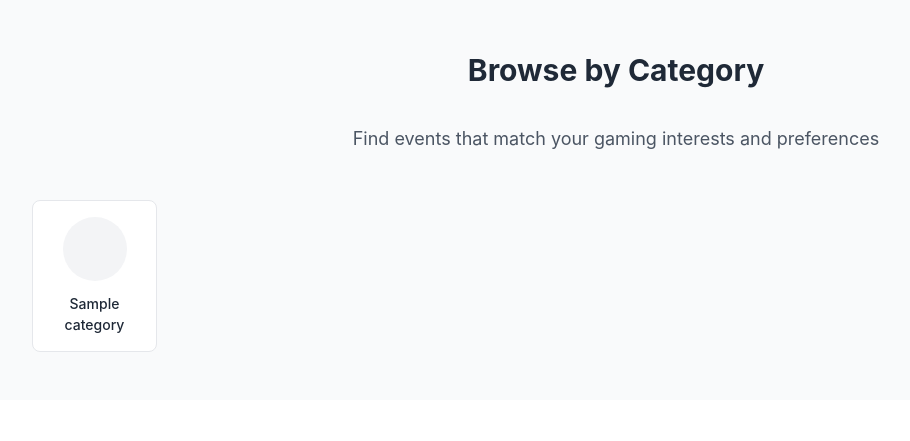
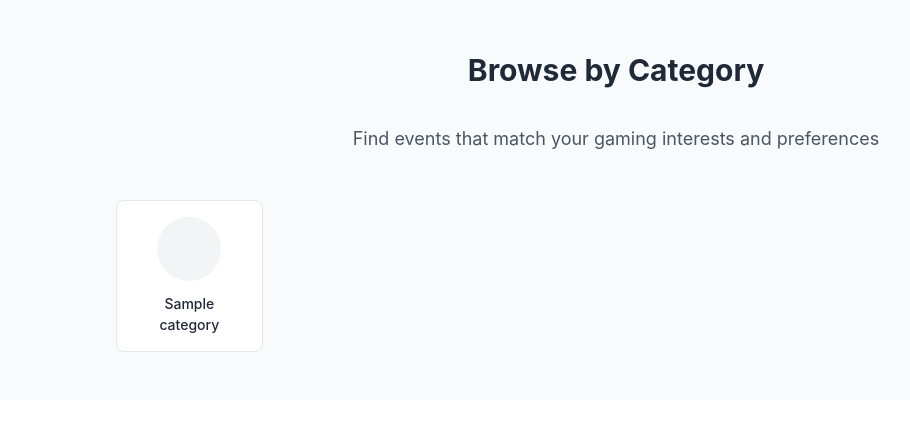
Before and after one commit to KircleR2/gamebuzz, a Django app: page / in a window 1280 px wide. Shown: the part 564-1005 px from the top of the page, without its empty margins (24-934 px from the left). Run offline with Django 5.2, Linux system fonts and the light colour scheme; tables that the repository leaves empty hold one stand-in row (values such as "Sample post"); data that the repository does not hold is empty.

Commit message:
Center-align category cards on home page

```diff
--- a/static/css/gamebuzz.css
+++ b/static/css/gamebuzz.css
@@ -762,6 +762,9 @@ body {
   display: grid;
   grid-template-columns: repeat(2, 1fr);
   gap: var(--spacing-6);
+  justify-content: center;
+  margin: 0 auto;
+  max-width: 1000px;
 }
 
 .category-card {
@@ -782,6 +785,7 @@ body {
 .category-card a {
   text-decoration: none;
   display: block;
+  color: inherit;
 }
 
 .category-icon {
@@ -1105,6 +1109,7 @@ body {
 
   .categories-grid {
     grid-template-columns: repeat(4, 1fr);
+    max-width: 800px;
   }
 
   .events-grid {
@@ -1176,7 +1181,8 @@ body {
 
 @media (min-width: 1024px) {
   .categories-grid {
-    grid-template-columns: repeat(8, 1fr);
+    grid-template-columns: repeat(6, 1fr);
+    max-width: 1000px;
   }
 
   .events-grid {
```
Also changed, not shown: 1 other file.
